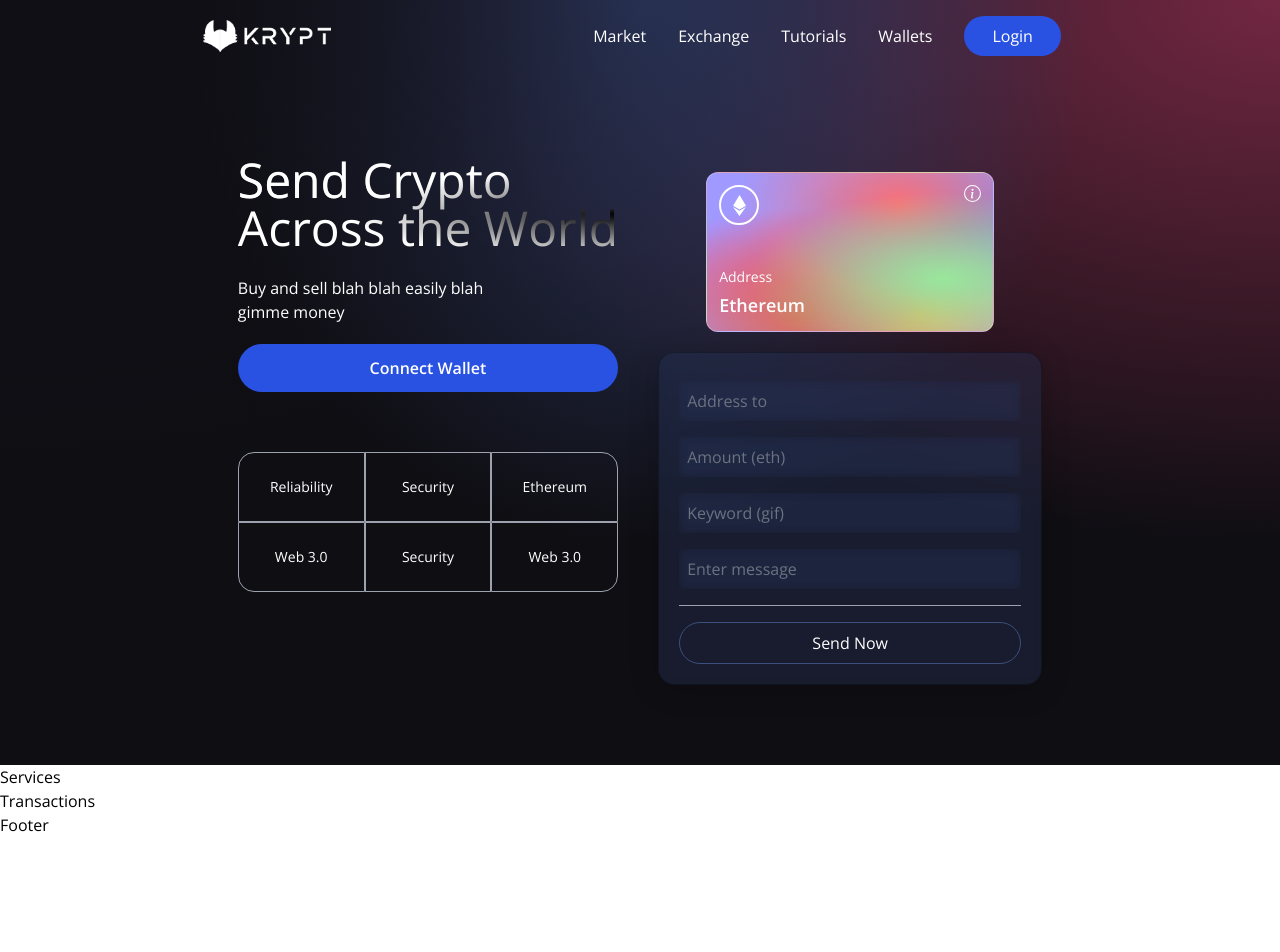
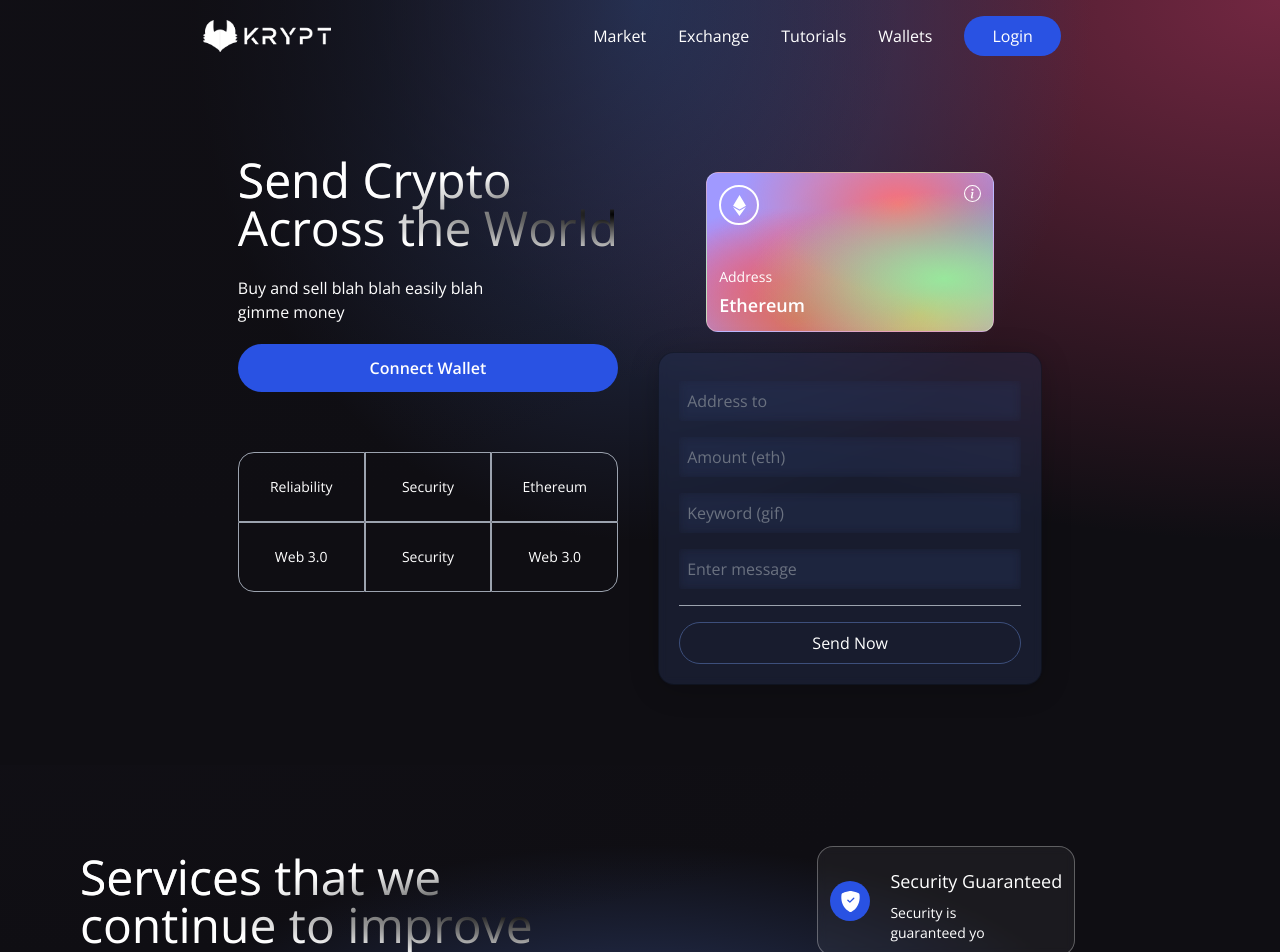
Before and after one commit to plmokn210/web3_project_1, a React (Vite) app in the folder client/: page / in a window 1280 px wide. Shown: the top 952 px of the page. Before the commit the page ends 837 px from the top, so only its background shows below. Built offline with nearby package versions, Linux system fonts and the light colour scheme.

Commit message:
service card

```diff
--- a/client/src/components/Services.jsx
+++ b/client/src/components/Services.jsx
@@ -1,5 +1,32 @@
+import { BsShieldFillCheck } from "react-icons/bs";
+import { BiSearchAlt } from "react-icons/bi";
+import { RiHeart2Fill } from "react-icons/ri";
+
+const ServiceCard = ({color, title, icon, subtitle}) => (
+  <div className="flex flex-row justify-start items-center white-glassmorphism p-3 m-2 cursor-pointer hover:shadow-xl">
+<div className={`w-10 h-10 rounded-full flex justify-center items-center ${color}`}>{icon}</div>
+<div className="ml-5 flex flex-col flex-1">
+  <h3 className="mt-2 text-white text-lg">{title}</h3>
+  <p className="mt-2 text-white text-sm md:w-9/12">{subtitle}</p>
+</div>
+  </div>
+)
+
 const Services = () => {
-  return <h1> Services</h1>;
+  return (
+    <div className="flex w-fill justify-center items-center gradient-bg-services">
+      <div className="flex mf:flew-row flex-col items-center justify-between md:p-20 py-12 px-4">
+        <div className="flex-1 flex flex-col justify-start items-start">
+          <h1 className="text-white text-3xl sm:text-5xl py-2 text-gradient">Services that we
+          <br />
+          continue to improve</h1>
+        </div>
+      </div>
+      <div className="flex-1 flex flex-col justify-start items-center">
+        <ServiceCard color="bg-[#2952e3]" title="Security Guaranteed" icon={<BsShieldFillCheck fontSize={21} className="text-white" />} subtitle="Security is guaranteed yo" />
+      </div>
+    </div>
+  )
 };
 
 export default Services;
```
